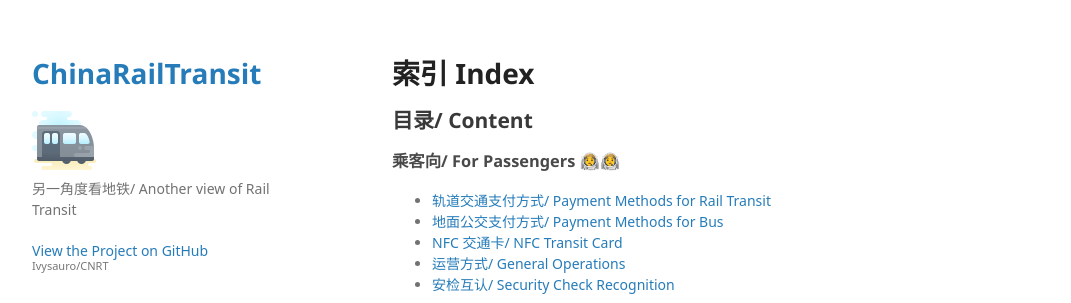
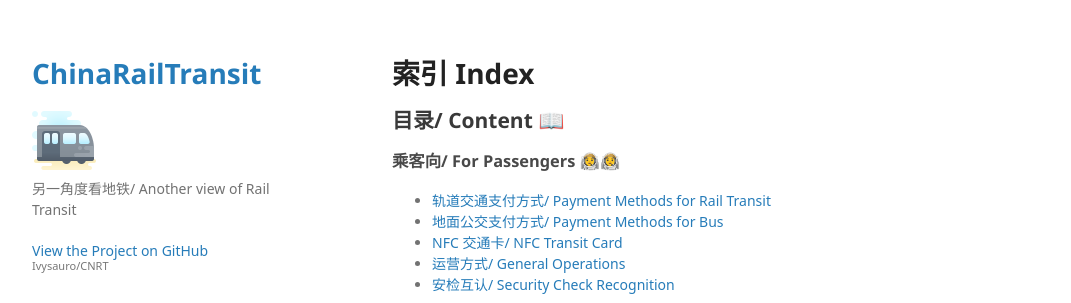
Before and after one commit to Ivysauro/CNRT, a Jekyll site: the page built from index.md, in a window 1280 px wide. Shown: the top 303 px of the page, without its empty margins (178-1249 px from the left). Built offline with Jekyll 4.4.1, drawn with Linux system fonts in a browser that asks for light colours; some web fonts are replaced; our own code applies the rules of GitHub Pages for plain Markdown files; a script that is not in the unit is left out.

Commit message:
🍑更新格式

```diff
--- a/index.md
+++ b/index.md
@@ -1,6 +1,6 @@
 # 索引 Index
 
-## 目录/ Content
+## 目录/ Content 📖
 
 ### 乘客向/ For Passengers 👨‍🚀👩‍🚀
 - [轨道交通支付方式/ Payment Methods for Rail Transit](https://ivysauro.github.io/CNRT/data/Pay)
```
